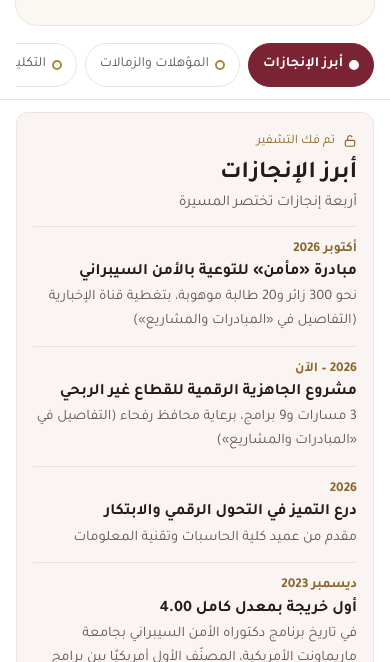
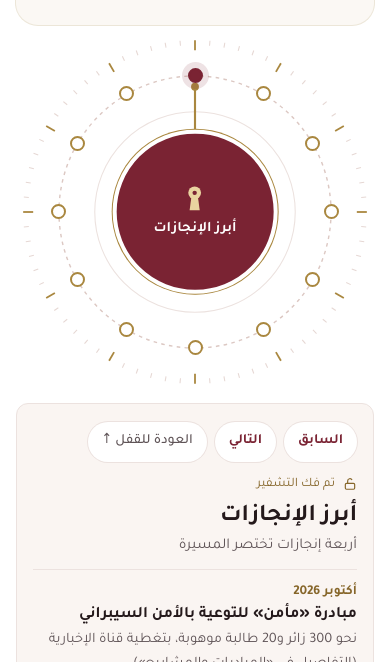
Before and after one commit to HaifaAlanazi/cv, a plain HTML site: page index.html in a window 390 px wide. Shown: the part 757-1419 px from the top of the page. Drawn offline with Linux system fonts and the light colour scheme.

Commit message:
Add files via upload

```diff
--- a/index.html
+++ b/index.html
@@ -73,6 +73,11 @@ a.chip:focus-visible{outline:2px solid var(--gold);outline-offset:2px}
 .node[aria-pressed=true] span{color:var(--g);font-weight:700}
 .node:focus-visible{outline:2px solid var(--gold);outline-offset:2px}
 .hint{text-align:center;font-size:13px;color:var(--mute);margin-top:6px}
+.core .cl{display:none;color:#fff !important;font-size:14.5px;font-weight:700;line-height:1.35;margin-top:6px;padding:0 8px}
+.pnav{display:none;flex-wrap:wrap;gap:8px;margin-bottom:12px}
+.pbtn{all:unset;box-sizing:border-box;cursor:pointer;min-height:40px;padding:0 14px;display:inline-flex;align-items:center;border-radius:999px;background:var(--bg);box-shadow:0 0 0 1px var(--line);font-size:14px;font-weight:700;color:var(--g)}
+.pbtn:focus-visible{outline:2px solid var(--gold);outline-offset:2px}
+.pbtn.up{color:var(--mute);font-weight:500}
 footer{border-top:1px solid var(--line);padding-block:18px 30px;font-size:13px;color:var(--mute);display:flex;justify-content:space-between;flex-wrap:wrap;gap:8px}
 @media(max-width:820px){.stage{grid-template-columns:1fr}.dialbox{position:static;order:-1}.panel{min-height:0}}
 @media(min-width:601px) and (max-width:820px){.dial{max-width:470px}}
@@ -89,17 +94,16 @@ h1{font-size:30px}
 .fig b{font-size:26px}
 .fig span{font-size:13px}
 .stage{padding-block:8px 28px;gap:12px}
-.dialbox{position:sticky;top:0;z-index:5;background:var(--bg);margin-inline:calc(-1 * max(4vw,16px));padding:10px max(4vw,16px);border-bottom:1px solid var(--line)}
-.dial{max-width:none;aspect-ratio:auto;height:auto}
-.dial svg,.core,.hint{display:none}
-.nodes{display:flex;flex-wrap:nowrap;gap:8px;overflow-x:auto;scroll-snap-type:x mandatory;scrollbar-width:none;padding-bottom:2px}
-.nodes::-webkit-scrollbar{display:none}
-.node{position:static;transform:none;flex:none;flex-direction:row;max-width:none;white-space:nowrap;border:1px solid var(--line);border-radius:999px;padding:9px 14px;scroll-snap-align:start;background:var(--bg)}
-.node i{width:10px;height:10px}
-.node span{font-size:14px}
-.node[aria-pressed=true]{background:var(--g);border-color:var(--g)}
-.node[aria-pressed=true] span{color:#fff}
-.node[aria-pressed=true] i{background:#fff;border-color:#fff;box-shadow:none}
+.dialbox{position:static}
+.dial{max-width:380px}
+.core{width:46%}
+.core .ch{display:none}
+.core .cl{display:block}
+.hint{display:none}
+.node{padding:0;min-width:44px;min-height:44px;justify-content:center;background:transparent;max-width:none}
+.node span{position:absolute;width:1px;height:1px;overflow:hidden;clip:rect(0 0 0 0);white-space:nowrap}
+.node i{width:15px;height:15px}
+.pnav{display:flex}
 .panel{padding:18px 16px;border-radius:12px;scroll-margin-top:72px}
 .panel h2{font-size:24px}
 .it{grid-template-columns:1fr;gap:2px;padding:12px 0}
@@ -120,9 +124,9 @@ h1{font-size:30px}
 <div class="contact">
 <span class="chip"><svg width="15" height="15" viewBox="0 0 24 24" fill="none" stroke="currentColor" stroke-width="2" aria-hidden="true"><rect x="3" y="5" width="18" height="14" rx="2"/><path d="M3 7l9 6 9-6"/></svg><span dir="ltr">haifa.alanazi@nbu.edu.sa</span></span>
 <span class="chip"><svg width="15" height="15" viewBox="0 0 24 24" fill="none" stroke="currentColor" stroke-width="2" aria-hidden="true"><path d="M5 4h4l2 5-2.5 1.5a11 11 0 0 0 5 5L15 13l5 2v4a2 2 0 0 1-2 2A16 16 0 0 1 3 6a2 2 0 0 1 2-2"/></svg><span dir="ltr">+966 55 678 1399</span></span>
-<a class="chip" href="https://scholar.google.com/citations?hl=en&amp;user=WBw3Lc0AAAAJ"><svg width="15" height="15" viewBox="0 0 24 24" fill="none" stroke="currentColor" stroke-width="2" aria-hidden="true"><path d="M2 9l10-5 10 5-10 5z"/><path d="M6 11v5c3 2 9 2 12 0v-5"/></svg>Google Scholar</a>
-<a class="chip" href="https://www.linkedin.com/in/dr-haifa-alanazi-a332b030a/"><svg width="15" height="15" viewBox="0 0 24 24" fill="none" stroke="currentColor" stroke-width="2" aria-hidden="true"><rect x="3" y="3" width="18" height="18" rx="3"/><path d="M8 10v7M8 7v.01M12 17v-4a2 2 0 0 1 4 0v4M12 10v7"/></svg>LinkedIn</a>
-<a class="chip" href="https://orcid.org/0009-0000-4577-6898"><svg width="15" height="15" viewBox="0 0 24 24" fill="none" stroke="currentColor" stroke-width="2" aria-hidden="true"><circle cx="12" cy="12" r="9"/><path d="M9 8v8M12 8h1.5a4 4 0 0 1 0 8H12z"/></svg>ORCID</a>
+<a class="chip" href="https://scholar.google.com/citations?hl=en&amp;user=WBw3Lc0AAAAJ" target="_blank" rel="noopener noreferrer"><svg width="15" height="15" viewBox="0 0 24 24" fill="none" stroke="currentColor" stroke-width="2" aria-hidden="true"><path d="M2 9l10-5 10 5-10 5z"/><path d="M6 11v5c3 2 9 2 12 0v-5"/></svg>Google Scholar</a>
+<a class="chip" href="https://www.linkedin.com/in/%D8%AF-%D9%87%D9%8A%D9%81%D8%A7%D8%A1-%D8%A7%D9%84%D8%B9%D9%86%D8%B2%D9%8A-a332b030a/" target="_blank" rel="noopener noreferrer"><svg width="15" height="15" viewBox="0 0 24 24" fill="none" stroke="currentColor" stroke-width="2" aria-hidden="true"><rect x="3" y="3" width="18" height="18" rx="3"/><path d="M8 10v7M8 7v.01M12 17v-4a2 2 0 0 1 4 0v4M12 10v7"/></svg>LinkedIn</a>
+<a class="chip" href="https://orcid.org/0009-0000-4577-6898" target="_blank" rel="noopener noreferrer"><svg width="15" height="15" viewBox="0 0 24 24" fill="none" stroke="currentColor" stroke-width="2" aria-hidden="true"><circle cx="12" cy="12" r="9"/><path d="M9 8v8M12 8h1.5a4 4 0 0 1 0 8H12z"/></svg>ORCID</a>
 </div>
 </div>
 <div class="figs">
@@ -136,6 +140,7 @@ h1{font-size:30px}
 
 <div class="stage">
 <article class="panel" aria-live="polite">
+<div class="pnav"><button class="pbtn" id="prv" data-en="Previous">السابق</button><button class="pbtn" id="nxt" data-en="Next">التالي</button><button class="pbtn up" id="upb" data-en="Back to the dial ↑">العودة للقفل ↑</button></div>
 <div class="state"><svg width="14" height="14" viewBox="0 0 24 24" fill="none" stroke="currentColor" stroke-width="2" aria-hidden="true"><rect x="4" y="11" width="16" height="10" rx="2"/><path d="M8 11V7a4 4 0 0 1 7.5-2"/></svg><span id="st">تم فك التشفير</span></div>
 <h2 id="pt"></h2>
 <p class="sub" id="ps"></p>
@@ -150,7 +155,7 @@ h1{font-size:30px}
 <circle cx="50" cy="50" r="28" fill="none" stroke="#ece2df" stroke-width=".3"/>
 <g class="arm" id="arm"><line x1="50" y1="50" x2="50" y2="15" stroke="#a9873f" stroke-width=".6"/><circle cx="50" cy="15" r="1.1" fill="#a9873f"/></g>
 </svg>
-<div class="core"><div><svg class="key" viewBox="0 0 24 32" aria-hidden="true"><circle cx="12" cy="10" r="7" fill="#e9d3a0"/><path d="M8.5 14 L6.5 29 H17.5 L15.5 14Z" fill="#e9d3a0"/><circle cx="12" cy="10" r="2.4" fill="#7a2333"/></svg><span data-en="Choose a section">اختر قسمًا لفتحه</span></div></div>
+<div class="core"><div><svg class="key" viewBox="0 0 24 32" aria-hidden="true"><circle cx="12" cy="10" r="7" fill="#e9d3a0"/><path d="M8.5 14 L6.5 29 H17.5 L15.5 14Z" fill="#e9d3a0"/><circle cx="12" cy="10" r="2.4" fill="#7a2333"/></svg><span class="ch" data-en="Choose a section">اختر قسمًا لفتحه</span><span class="cl" id="cl"></span></div></div>
 <div class="nodes" id="nodes"></div>
 </div>
 <div class="hint" data-en="Click any node to decrypt its details">اضغط على أي عقدة لفك تشفير تفاصيلها</div>
@@ -314,7 +319,7 @@ let GL=GLA;
 const ST={ar:['تم فك التشفير','جارٍ فك التشفير…'],en:['Decrypted','Decrypting…']};
 const still=matchMedia('(prefers-reduced-motion: reduce)').matches;
 let rot=0,cur=-1,run=0;
-const row=it=>`<div class="it"><div class="d" data-x>${it.d}</div><div><div class="h" data-x>${it.h}</div>${it.o?`<div class="o" data-x>${it.o}</div>`:''}${it.l?`<ul>${it.l.map(x=>`<li data-x>${x}</li>`).join('')}</ul>`:''}${it.a?`<div class="o"><a href="${it.a}">${it.al}</a></div>`:''}</div></div>`;
+const row=it=>`<div class="it"><div class="d" data-x>${it.d}</div><div><div class="h" data-x>${it.h}</div>${it.o?`<div class="o" data-x>${it.o}</div>`:''}${it.l?`<ul>${it.l.map(x=>`<li data-x>${x}</li>`).join('')}</ul>`:''}${it.a?`<div class="o"><a href="${it.a}" target="_blank" rel="noopener noreferrer">${it.al}</a></div>`:''}</div></div>`;
 const decrypt=(els,id)=>{
 if(still)return;
 const list=[...els].map((el,k)=>({el,t:el.textContent,start:k*28}));
@@ -342,14 +347,17 @@ const s=D()[i];
 let target=i*step,d=((target-rot)%360+540)%360-180;rot+=d;
 arm.style.transform=`rotate(${rot}deg)`;
 nodes.querySelectorAll('.node').forEach((b,k)=>b.setAttribute('aria-pressed',k===i?'true':'false'));
-pt.textContent=s.t;ps.textContent=s.sub;
+pt.textContent=s.t;ps.textContent=s.sub;document.getElementById('cl').textContent=s.t;
 pb.innerHTML=s.items.map(row).join('');
 cur=i;run++;
 decrypt([pt,...pb.querySelectorAll('[data-x]')],run);
 };
 const phone=matchMedia('(max-width: 600px)');
 const panel=document.querySelector('.panel');
-nodes.addEventListener('click',e=>{const b=e.target.closest('.node');if(!b)return;show(+b.dataset.i);if(phone.matches){b.scrollIntoView({inline:'center',block:'nearest',behavior:still?'auto':'smooth'});if(panel.getBoundingClientRect().top<0)panel.scrollIntoView({block:'start',behavior:still?'auto':'smooth'})}});
+nodes.addEventListener('click',e=>{const b=e.target.closest('.node');if(!b)return;show(+b.dataset.i);if(phone.matches)setTimeout(()=>panel.scrollIntoView({block:'start',behavior:still?'auto':'smooth'}),350)});
+document.getElementById('prv').addEventListener('click',()=>show((cur-1+N)%N));
+document.getElementById('nxt').addEventListener('click',()=>show((cur+1)%N));
+document.getElementById('upb').addEventListener('click',()=>document.getElementById('dial').scrollIntoView({block:'center',behavior:still?'auto':'smooth'}));
 nodes.addEventListener('keydown',e=>{const b=e.target.closest('.node');if(!b)return;let k=+b.dataset.i;if(e.key==='ArrowLeft'||e.key==='ArrowDown')k=(k+1)%N;else if(e.key==='ArrowRight'||e.key==='ArrowUp')k=(k-1+N)%N;else return;e.preventDefault();nodes.children[k].focus();show(k)});
 const tx=[...document.querySelectorAll('[data-en]')];
 tx.forEach(el=>{el.dataset.ar=el.innerHTML});
```
